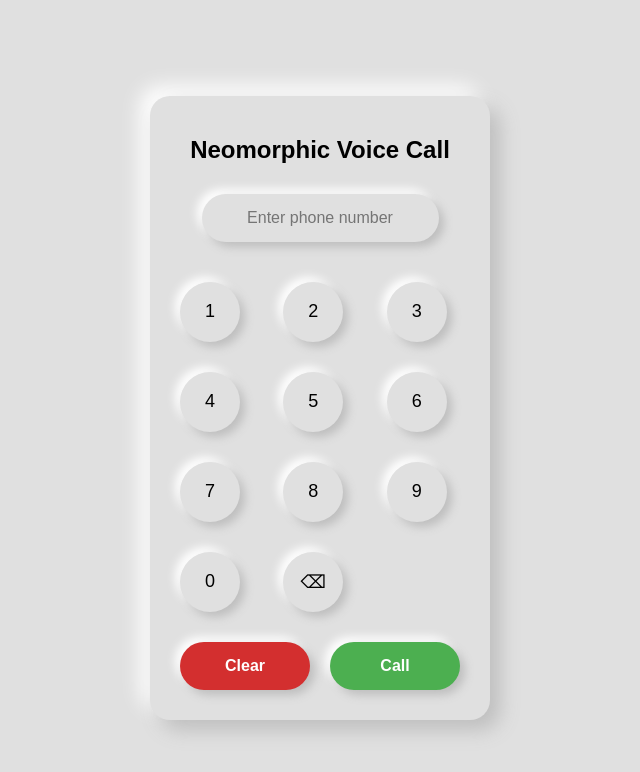
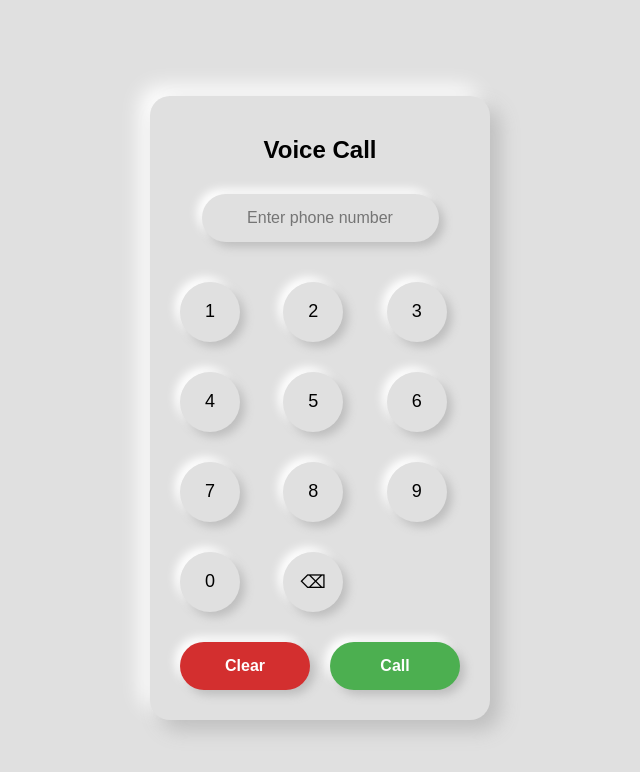
Before and after one commit to ranjeetdakshvanshi/works, a website: page index.html in a window 1280 px wide. Shown: the whole page, without its empty margins (320-960 px from the left). Drawn offline with Linux system fonts and the light colour scheme.

Commit message:
Update index.html

```diff
--- a/index.html
+++ b/index.html
@@ -3,7 +3,7 @@
 <head>
     <meta charset="UTF-8">
     <meta name="viewport" content="width=device-width, initial-scale=1.0">
-    <title>Neomorphism Voice Call</title>
+    <title>Voice Call</title>
     <style>
         body {
             background: #e0e0e0;
@@ -81,7 +81,7 @@
 </head>
 <body>
     <div class="container">
-        <h2>Neomorphic Voice Call</h2>
+        <h2> Voice Call</h2>
         <div class="input-group">
             <input type="text" id="phoneNumber" placeholder="Enter phone number">
         </div>
```
